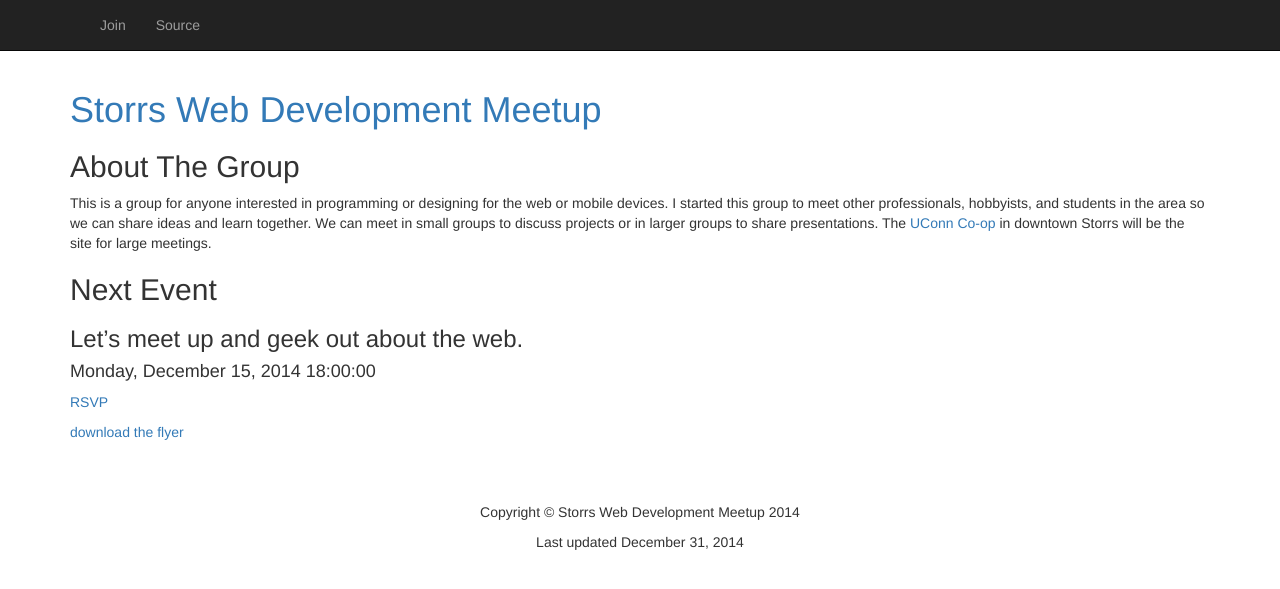
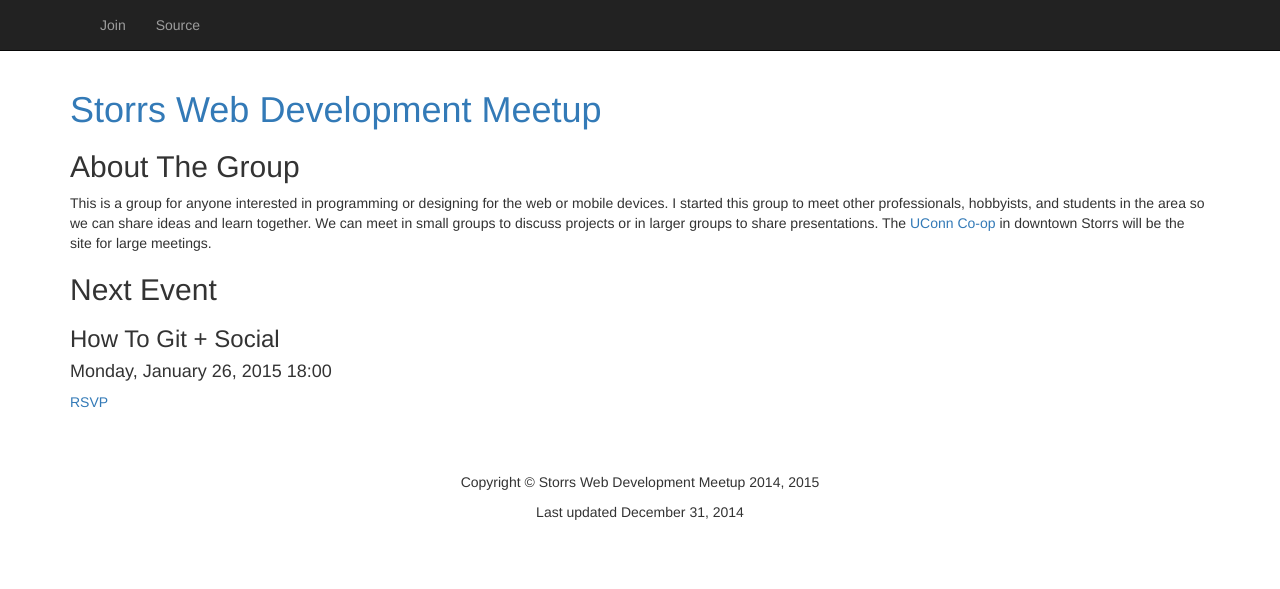
Before and after one commit to machepap/storrswebdevelopment.github.com, a Jekyll site: the page built from index.html, in a window 1280 px wide. Shown: the top 589 px of the page. Built offline with Jekyll 4.4.1, drawn with Linux system fonts in a browser that asks for light colours; nearby versions of some CDN libraries.

Commit message:
2015-01 initial

```diff
--- a/_config.yml
+++ b/_config.yml
@@ -12,13 +12,13 @@
   visibility: "public"
   lat: 41.790000915527344
   lon: -72.25
-  members: 24
+  members: 43
   who: "Devs"
   timezone: "US/Eastern"
   next_event:
-    time: "Monday, December 15, 2014 18:00:00"
-    id: "217799252"
-    name: "Let's meet up and geek out about the web."
+    id: "219516282"
+    name: "How To Git + Social"
+    time: "Monday, January 26, 2015 18:00"
   category:
     id: 34
     name: "Tech"
--- a/_includes/index.md
+++ b/_includes/index.md
@@ -10,4 +10,4 @@
 
 [RSVP]({{ site.link }}events/{{ site.next_event.id }})
 
-[download the flyer](downloads/flyer.pdf)
+<!--[download the flyer](downloads/flyer.pdf)-->
--- a/_layouts/default.html
+++ b/_layouts/default.html
@@ -44,7 +44,7 @@
   <footer>
     <div class="row">
       <div class="col-lg-12">
-        <p class="text-center">Copyright &copy; {{ site.name }} 2014</p>
+        <p class="text-center">Copyright &copy; {{ site.name }} 2014, 2015</p>
         <p class="text-center">Last updated {{ 'now' | date: "%B %d, %Y"" }}</p>
       </div>
       <!-- /.col-lg-12 -->
```
